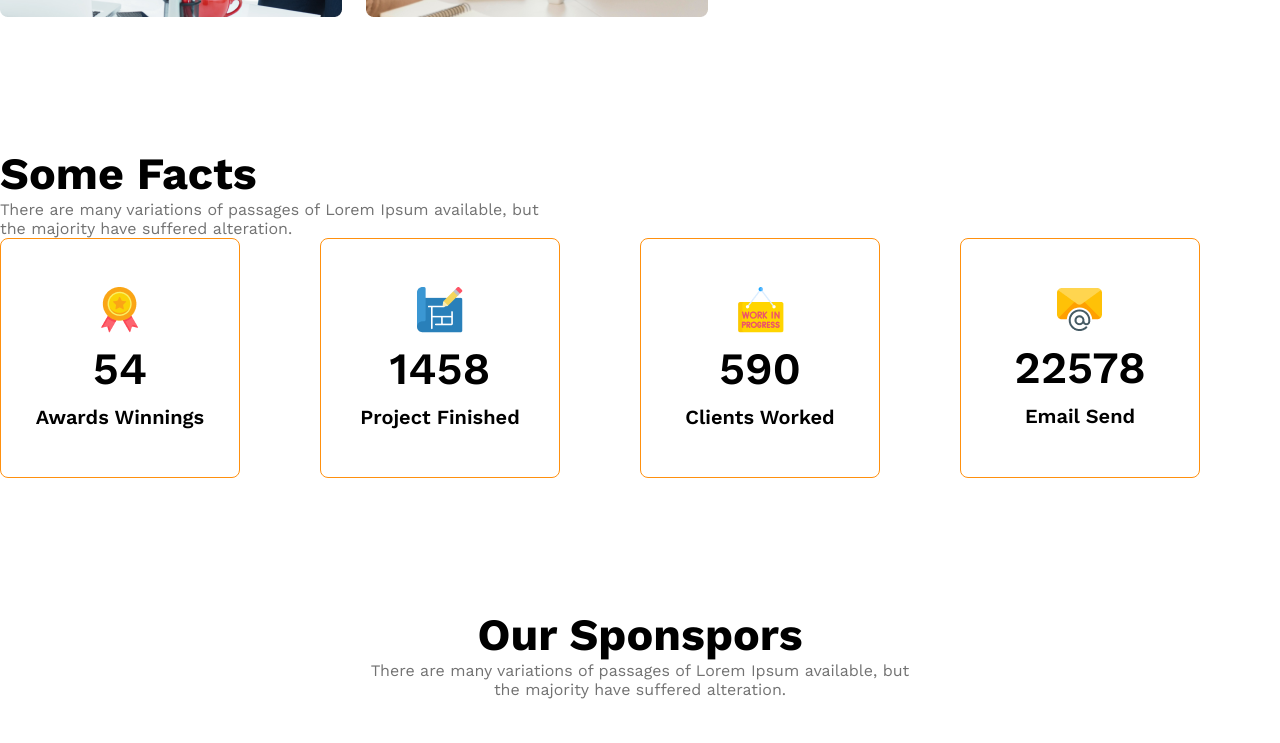
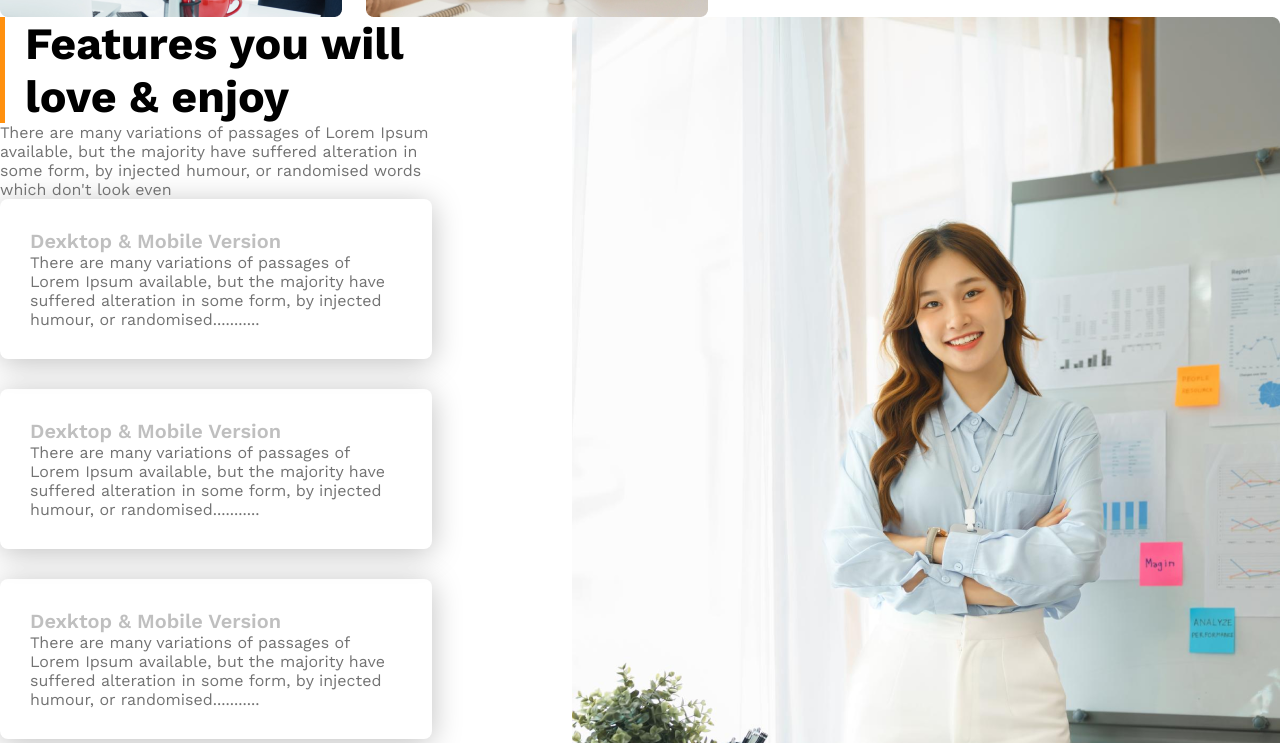
Before and after one commit to dip00-bb/g3-architect, a plain HTML site: page index.html in a window 1280 px wide. Shown: the part 1570-2313 px from the top of the page. Drawn offline with nearby package versions, Linux system fonts and the light colour scheme; a script that the page names is missing.

Commit message:
added feature section

```diff
--- a/index.html
+++ b/index.html
@@ -32,7 +32,7 @@
         </div>
     </header>
     <main>
-        <section class="teams display-flex" >
+        <section class="teams display-flex">
             <div class="team-img-container">
                 <img src="images/team1.png" alt="two architect discussing about design">
                 <img src="images/team2.png" alt="">
@@ -40,16 +40,58 @@
                 <img src="images/team4.png" alt="">
             </div>
             <div class="our-features">
-                <h3 class="section-title"><span class="quick-list text-light-gray">Quick list</span> <span class="">of Our</span> <span class="text-primary">Features</span></h3>
-                <p class="features-description text-light-gray">There are many variations of passages of Lorem Ipsum available, but the majority have suffered alteration in some form, by injected humour, or randomised words which don't look even</p>
+                <h3 class="section-title"><span class="quick-list text-light-gray">Quick list</span> <span class="">of
+                        Our</span> <span class="text-primary">Features</span></h3>
+                <p class="features-description text-light-gray">There are many variations of passages of Lorem Ipsum
+                    available, but the majority have suffered alteration in some form, by injected humour, or randomised
+                    words which don't look even</p>
                 <button class="btn-primary">Explore more</button>
             </div>
         </section>
 
+
+        <div class="feature display-flex">
+            <div>
+                <h3 id="feature-section-title" class="section-title">Features you will love & enjoy</h3>
+                <p class="text-light-gray">There are many variations of passages of Lorem Ipsum available, but the
+                    majority have suffered alteration in some form, by injected humour, or randomised words which don't
+                    look even</p>
+
+
+                <div class="feature-card">
+                    <h4 class="feature-title">Dexktop & Mobile Version</h4>
+                    <p class="text-light-gray">There are many variations of passages of Lorem Ipsum available, but the majority have suffered alteration in some form, by injected humour, or randomised...........</p>
+                </div>
+                <div class="feature-card">
+                    <h4 class="feature-title">Dexktop & Mobile Version</h4>
+                    <p class="text-light-gray">There are many variations of passages of Lorem Ipsum available, but the majority have suffered alteration in some form, by injected humour, or randomised...........</p>
+                </div>
+                <div class="feature-card">
+                    <h4 class="feature-title">Dexktop & Mobile Version</h4>
+                    <p class="text-light-gray">There are many variations of passages of Lorem Ipsum available, but the majority have suffered alteration in some form, by injected humour, or randomised...........</p>
+                </div>
+                <div class="feature-card">
+                    <h4 class="feature-title">Dexktop & Mobile Version</h4>
+                    <p class="text-light-gray">There are many variations of passages of Lorem Ipsum available, but the majority have suffered alteration in some form, by injected humour, or randomised...........</p>
+                </div>
+            </div>
+            <div>
+                <img src="./images/architect.png" alt="">
+                <button class="btn-primary">
+                    <span>10+Years</span>
+                    <br>
+                    <span>experience</span>
+                </button>
+            </div>
+        </div>
+
+
+
         <section>
             <!-- some facts -->
             <h3 class="section-title">Some Facts</h3>
-            <p class="text-light-gray fact-description">There are many variations of passages of Lorem Ipsum available, but the majority have suffered alteration.</p>
+            <p class="text-light-gray fact-description">There are many variations of passages of Lorem Ipsum available,
+                but the majority have suffered alteration.</p>
             <div class="facts-container">
                 <div class="fact-card display-flex">
                     <div>
@@ -86,9 +128,10 @@
 
         <section class="our-sponsors">
             <div class="sponsor-info">
-                <div >
+                <div>
                     <h3 class="section-title">Our Sponspors</h3>
-                    <p class="text-light-gray">There are many variations of passages of Lorem Ipsum available, but the majority have suffered alteration.</p>
+                    <p class="text-light-gray">There are many variations of passages of Lorem Ipsum available, but the
+                        majority have suffered alteration.</p>
                 </div>
             </div>
             <div class="sponsor-companies">
--- a/styles/style.css
+++ b/styles/style.css
@@ -150,6 +150,30 @@ main > section{
     font-weight: 500;
 }
 
+/* feature section related style */
+
+#feature-section-title{
+    border-left: 5px solid #FF900E;
+    padding-left:20px ;
+}
+
+.feature{
+    gap: 140px;
+}
+
+.feature-card {
+    padding: 30px;
+    border-radius: 8px;
+    box-shadow:0 4px 30px 0 ;
+    color: rgba(0, 0, 0, 0.25);
+    margin-bottom: 30px;
+}
+.feature-card .feature-title{
+    font-weight:600 ;
+    font-size: 1.25rem;
+    margin-top: 0;
+    margin-bottom: 0;
+}
 /* some facts related style */
 
 .facts-container{
@@ -211,6 +235,7 @@ main > section{
 @media screen and (max-width:576px) {
     .navbar,.nav-links,.teams {
         flex-direction: column;
+
     }
     .team-img-container, .facts-container, .sponsor-companies{
         grid-template-columns: 1fr;
```
